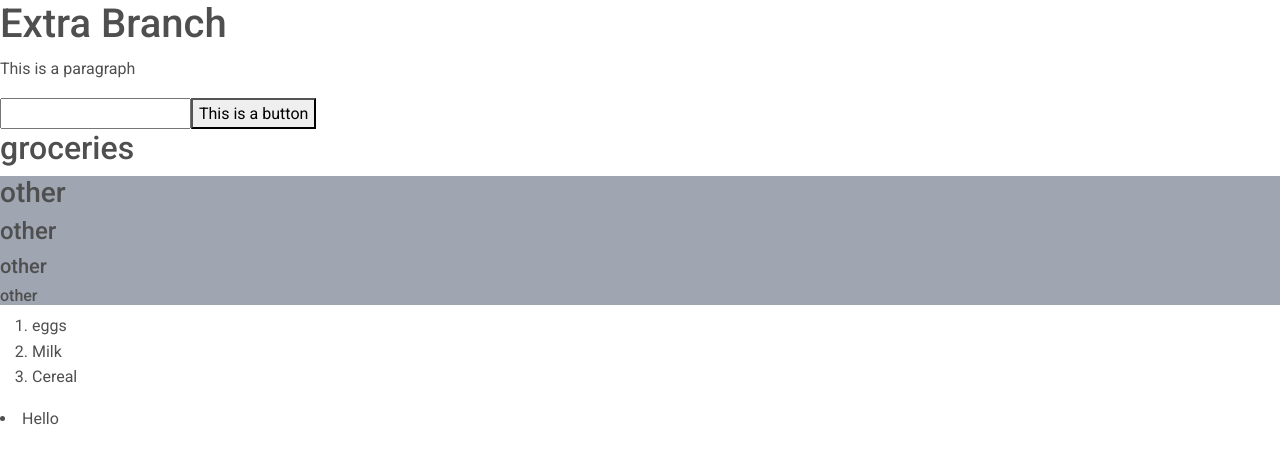
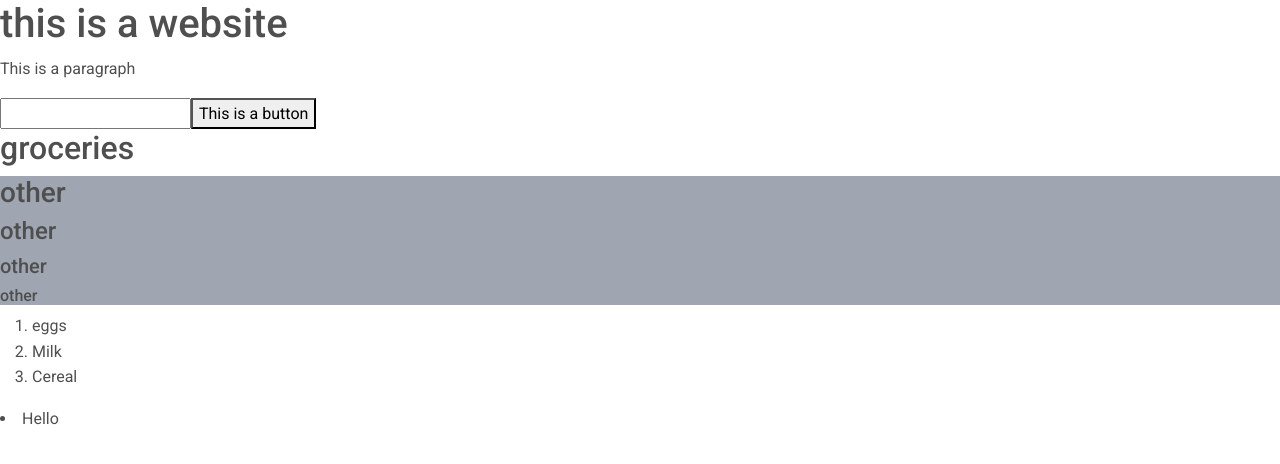
Before and after one commit to SkyMazter/SYEP-24-StoryMap, a React (Vite) app in the folder SYEP-24-StoryMap/: page / in a window 1280 px wide. Shown: the top 464 px of the page. Built offline with nearby package versions, Linux system fonts and the light colour scheme.

Commit message:
revering change

```diff
--- a/SYEP-24-StoryMap/src/App.jsx
+++ b/SYEP-24-StoryMap/src/App.jsx
@@ -4,7 +4,8 @@ function App() {
   return (
     <>
       <div>
-        <h1>Extra Branch</h1>
+        <h1>this is a website
+        </h1>
         <p> This is a paragraph </p>
         <input></input>
         <button>This is a button</button>
```
